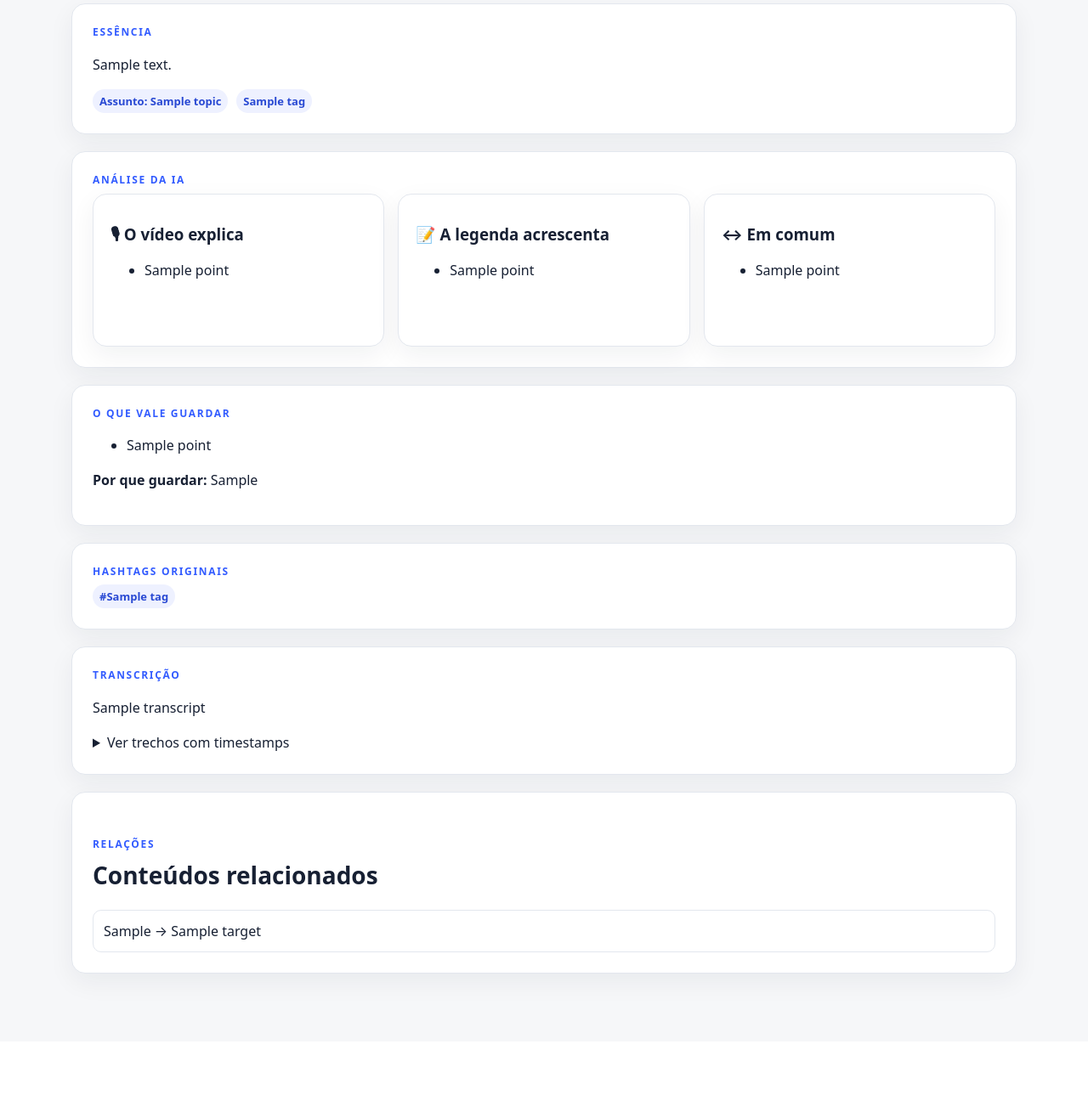
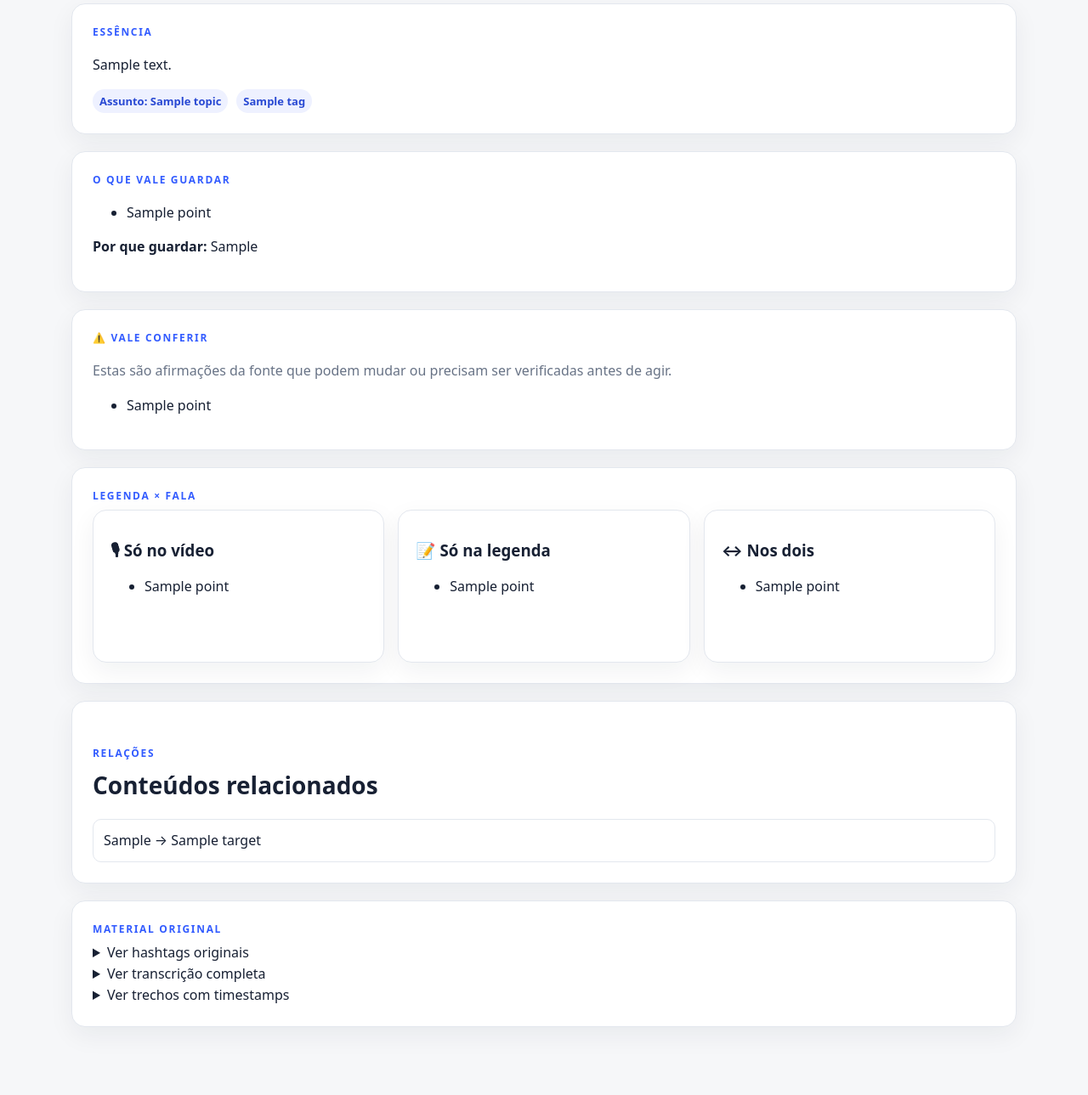
Before and after one commit to ramkar987/segundo_cerebro, a Django app: template templates/knowledge/item_detail.html in a window 1280 px wide. Shown: the part 275-1564 px from the top of the page at 85% size. Before the commit the page ends 1440 px from the top, so only its background shows below. Run offline with Django 5.2, Linux system fonts and the light colour scheme; the template is opened without the code that fills it: most values are stand-ins (such as "Sample title", 1, 10 or a date in 2020); data that the repository does not hold is empty.

Commit message:
Prioritize insights and collapse raw source material

```diff
--- a/templates/knowledge/item_detail.html
+++ b/templates/knowledge/item_detail.html
@@ -26,7 +26,6 @@
     <section class="detail-section">
       <p class="eyebrow">ESSÊNCIA</p>
       <div class="prose">{{ item.summary|linebreaks }}</div>
-
       <div class="card-meta">
         {% for topic in item.topics.all %}
           <span class="badge">Assunto: {{ topic.name }}</span>
@@ -34,41 +33,6 @@
         {% for tag in item.tags.all %}
           <span class="badge">{{ tag.name }}</span>
         {% endfor %}
-      </div>
-    </section>
-  {% endif %}
-
-  {% if item.analysis %}
-    {% if item.analysis.video_explains or item.analysis.caption_adds or item.analysis.common_points %}
-      <section class="detail-section">
-        <p class="eyebrow">ANÁLISE DA IA</p>
-        <div class="grid">
-          {% if item.analysis.video_explains %}
-            <div class="item-card">
-              <h3>🎙 O vídeo explica</h3>
-              <ul>
-                {% for point in item.analysis.video_explains %}<li>{{ point }}</li>{% endfor %}
-              </ul>
-            </div>
-          {% endif %}
-
-          {% if item.analysis.caption_adds %}
-            <div class="item-card">
-              <h3>📝 A legenda acrescenta</h3>
-              <ul>
-                {% for point in item.analysis.caption_adds %}<li>{{ point }}</li>{% endfor %}
-              </ul>
-            </div>
-          {% endif %}
-
-          {% if item.analysis.common_points %}
-            <div class="item-card">
-              <h3>↔ Em comum</h3>
-              <ul>
-                {% for point in item.analysis.common_points %}<li>{{ point }}</li>{% endfor %}
-              </ul>
-            </div>
-          {% endif %}
       </div>
     </section>
   {% endif %}
@@ -86,53 +50,48 @@
       {% endif %}
     </section>
   {% endif %}
-  {% endif %}
 
-  {% if show_content %}
+  {% if item.analysis.claims_to_verify %}
     <section class="detail-section">
-      <p class="eyebrow">CONTEÚDO</p>
-      <div class="prose">{{ item.content|linebreaks }}</div>
+      <p class="eyebrow">⚠️ VALE CONFERIR</p>
+      <p class="muted">Estas são afirmações da fonte que podem mudar ou precisam ser verificadas antes de agir.</p>
+      <ul class="prose">
+        {% for point in item.analysis.claims_to_verify %}<li>{{ point }}</li>{% endfor %}
+      </ul>
     </section>
   {% endif %}
 
-  {% if item.source.caption and item.type == 'instagram' %}
+  {% if item.analysis.video_explains or item.analysis.caption_adds or item.analysis.common_points %}
     <section class="detail-section">
-      <p class="eyebrow">LEGENDA DO INSTAGRAM</p>
-      <div class="prose">{{ item.source.caption|linebreaks }}</div>
-    </section>
+      <p class="eyebrow">LEGENDA × FALA</p>
+      <div class="grid">
+        {% if item.analysis.video_explains %}
+          <div class="item-card">
+            <h3>🎙 Só no vídeo</h3>
+            <ul>
+              {% for point in item.analysis.video_explains %}<li>{{ point }}</li>{% endfor %}
+            </ul>
+          </div>
         {% endif %}
 
-  {% if item.source.original_hashtags %}
-    <section class="detail-section">
-      <p class="eyebrow">HASHTAGS ORIGINAIS</p>
-      <div class="card-meta">
-        {% for tag in item.source.original_hashtags %}
-          <span class="badge">#{{ tag }}</span>
-        {% endfor %}
+        {% if item.analysis.caption_adds %}
+          <div class="item-card">
+            <h3>📝 Só na legenda</h3>
+            <ul>
+              {% for point in item.analysis.caption_adds %}<li>{{ point }}</li>{% endfor %}
+            </ul>
           </div>
-    </section>
         {% endif %}
 
-  {% if item.source.transcript %}
-    <section class="detail-section">
-      <p class="eyebrow">TRANSCRIÇÃO</p>
-      <div class="prose">{{ item.source.transcript|linebreaks }}</div>
-
-      {% if item.chunks.all %}
-        <details class="transcript-timestamps">
-          <summary>Ver trechos com timestamps</summary>
-          <div class="relations">
-            {% for chunk in item.chunks.all %}
-              {% if chunk.kind == 'transcript' %}
-                <div class="relation-row">
-                  <span>{{ chunk.start_seconds|timecode }}{% if chunk.end_seconds %}–{{ chunk.end_seconds|timecode }}{% endif %}</span>
-                  <div>{{ chunk.text }}</div>
+        {% if item.analysis.common_points %}
+          <div class="item-card">
+            <h3>↔ Nos dois</h3>
+            <ul>
+              {% for point in item.analysis.common_points %}<li>{{ point }}</li>{% endfor %}
+            </ul>
           </div>
         {% endif %}
-            {% endfor %}
       </div>
-        </details>
-      {% endif %}
     </section>
   {% endif %}
 
@@ -155,5 +114,59 @@
       {% endfor %}
     </div>
   </section>
+
+  {% if show_content or item.source.caption or item.source.transcript or item.source.original_hashtags %}
+    <section class="detail-section">
+      <p class="eyebrow">MATERIAL ORIGINAL</p>
+
+      {% if show_content %}
+        <details>
+          <summary>Ver conteúdo original</summary>
+          <div class="prose">{{ item.content|linebreaks }}</div>
+        </details>
+      {% endif %}
+
+      {% if item.source.caption and item.type == 'instagram' %}
+        <details>
+          <summary>Ver legenda do Instagram</summary>
+          <div class="prose">{{ item.source.caption|linebreaks }}</div>
+        </details>
+      {% endif %}
+
+      {% if item.source.original_hashtags %}
+        <details>
+          <summary>Ver hashtags originais</summary>
+          <div class="card-meta">
+            {% for tag in item.source.original_hashtags %}
+              <span class="badge">#{{ tag }}</span>
+            {% endfor %}
+          </div>
+        </details>
+      {% endif %}
+
+      {% if item.source.transcript %}
+        <details>
+          <summary>Ver transcrição completa</summary>
+          <div class="prose">{{ item.source.transcript|linebreaks }}</div>
+        </details>
+
+        {% if item.chunks.all %}
+          <details class="transcript-timestamps">
+            <summary>Ver trechos com timestamps</summary>
+            <div class="relations">
+              {% for chunk in item.chunks.all %}
+                {% if chunk.kind == 'transcript' %}
+                  <div class="relation-row">
+                    <span>{{ chunk.start_seconds|timecode }}{% if chunk.end_seconds %}–{{ chunk.end_seconds|timecode }}{% endif %}</span>
+                    <div>{{ chunk.text }}</div>
+                  </div>
+                {% endif %}
+              {% endfor %}
+            </div>
+          </details>
+        {% endif %}
+      {% endif %}
+    </section>
+  {% endif %}
 </article>
 {% endblock %}
```
Lines whose indentation alone changed are shown as unchanged.
